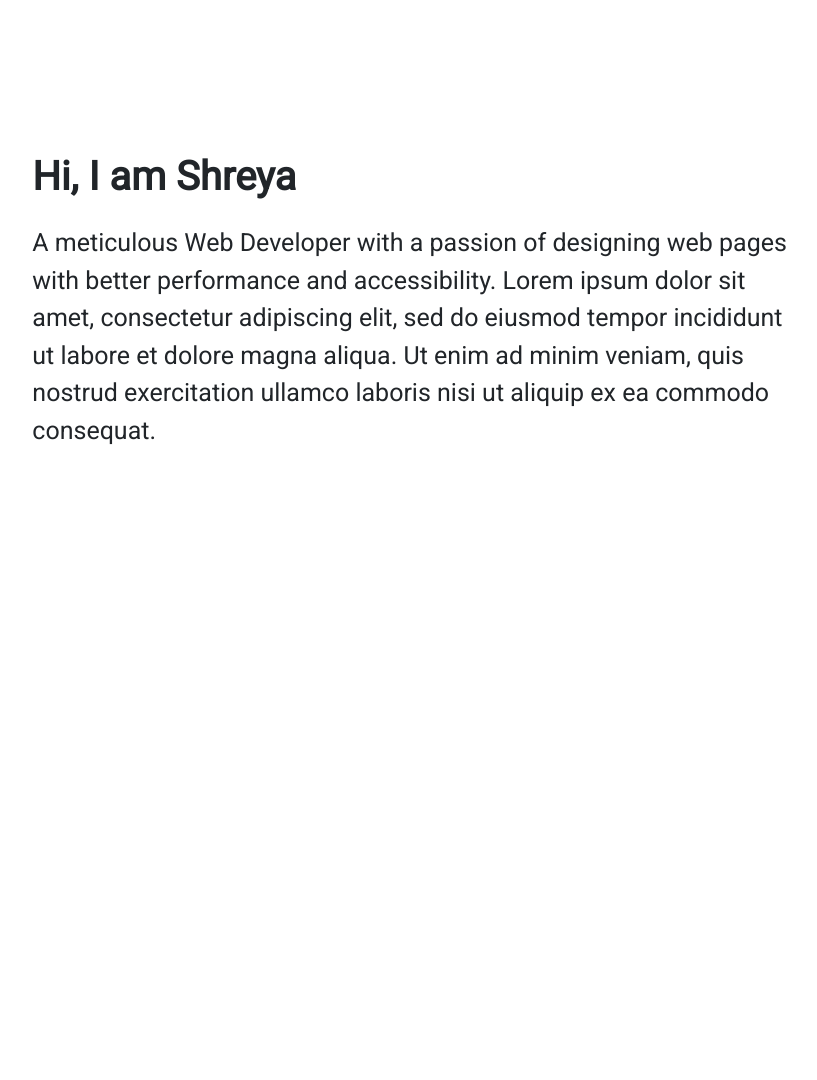
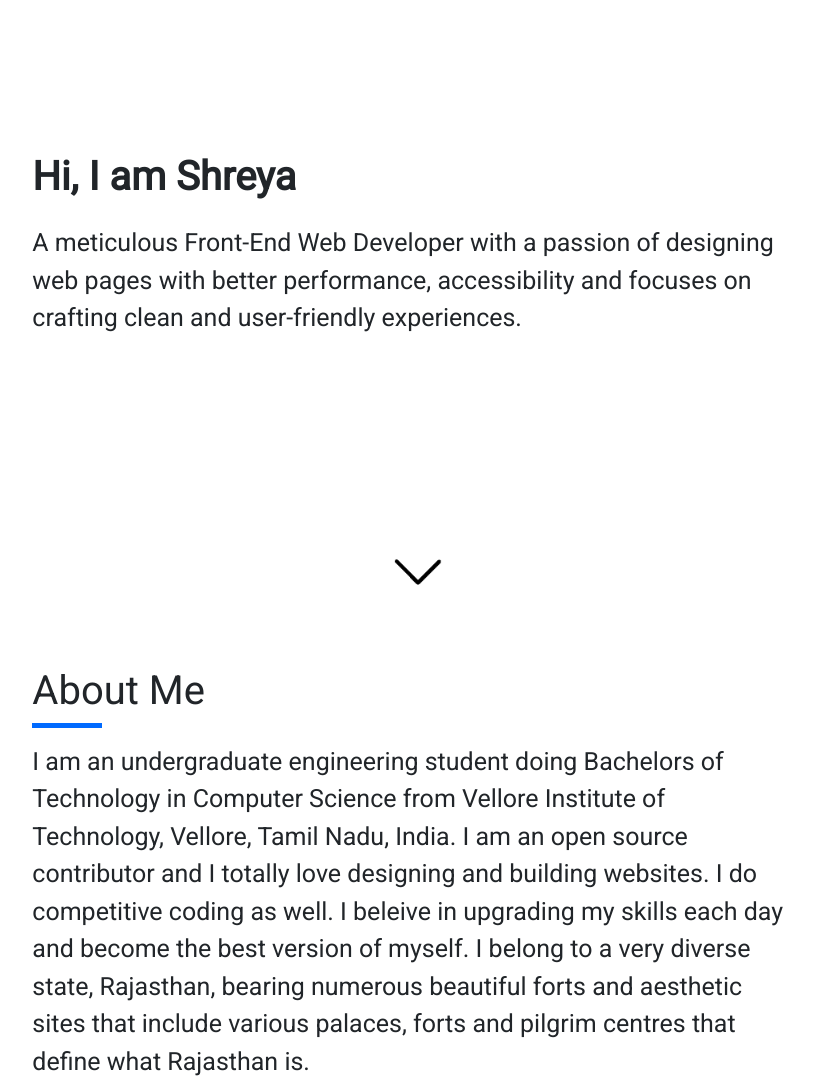
Before and after one commit to mshreya9/mshreya9.github.io, a website: page index.html in a window 1280 px wide. Shown: the part 83-1163 px from the top of the page, without its empty margins (226-1043 px from the left). Before the commit the page ends 800 px from the top, so only its background shows below. Drawn offline with nearby package versions, Linux system fonts and the light colour scheme.

Commit message:
add index page

```diff
--- a/index.html
+++ b/index.html
@@ -25,11 +25,15 @@
     <meta itemprop="name" content="Shreya Maheshwari">
     <meta itemprop="description" content="Portfolio of Shreya Maheshwari">
     <meta itemprop="image" content="#">
+    <!-- <script src="node_modules/confetti-js/dist/index.min.js"></script> -->
     <link rel="canonical" href="https://mshreya9.github.io/home.html">
     <link rel="stylesheet" href="https://stackpath.bootstrapcdn.com/bootstrap/4.4.1/css/bootstrap.min.css"
-    integrity="sha384-Vkoo8x4CGsO3+Hhxv8T/Q5PaXtkKtu6ug5TOeNV6gBiFeWPGFN9MuhOf23Q9Ifjh" crossorigin="anonymous">
+        integrity="sha384-Vkoo8x4CGsO3+Hhxv8T/Q5PaXtkKtu6ug5TOeNV6gBiFeWPGFN9MuhOf23Q9Ifjh" crossorigin="anonymous">
+    <!-- Font Awesome -->
+    <link rel="stylesheet" href="https://stackpath.bootstrapcdn.com/font-awesome/4.7.0/css/font-awesome.min.css"
+        integrity="sha384-wvfXpqpZZVQGK6TAh5PVlGOfQNHSoD2xbE+QkPxCAFlNEevoEH3Sl0sibVcOQVnN" crossorigin="anonymous">
     <script src="https://www.gstatic.com/firebasejs/7.13.1/firebase-app.js"></script>
-	<script src="https://www.gstatic.com/firebasejs/7.13.1/firebase-analytics.js"></script>
+    <script src="https://www.gstatic.com/firebasejs/7.13.1/firebase-analytics.js"></script>
     <!-- Google Fonts -->
     <link href="https://fonts.googleapis.com/css?family=Roboto&display=swap" rel="stylesheet">
     <link rel="stylesheet" href="./styles/index.css">
@@ -39,10 +43,13 @@
 </head>
 
 <body>
+    <!-- <div style="position : absolute; top : 0; z-index : -100">
+        <canvas id="confetti"></canvas>
+    </div> -->
     <nav class="navbar navbar-expand-lg navbar-light bg-white ">
         <a class="navbar-brand" href="index.html">
             <img src="./assets/shreya-logo-img.png" id="logo-top" alt="Shreya Portfolio"
-                style="width:80px; height:60px;">
+                style="width:70px; height:60px;">
         </a>
 
         <button class="navbar-toggler" type="button" data-toggle="collapse" data-target="#navbarSupportedContent"
@@ -77,29 +84,85 @@
             </ul>
         </div>
     </nav>
-
     <div class="container-fluid">
         <div class="row">
             <div class="col-lg-2 col-12"></div>
             <div class="col-12 col-lg-8">
-                <div style="margin-top:150px; padding: 0px 30px;">
+                <div style="margin-top : 150px; padding: 0px 30px;">
                     <div class="head-title">
                         <h1><strong>Hi, I am Shreya</strong></h1>
                     </div>
                     <div class="head-content">
-                        A meticulous Web Developer with a passion of designing web pages with better performance and
-                        accessibility. Lorem ipsum dolor sit amet, consectetur adipiscing elit, sed do eiusmod tempor
-                        incididunt ut labore et dolore magna aliqua. Ut enim ad minim veniam, quis nostrud exercitation
-                        ullamco laboris nisi ut aliquip ex ea commodo consequat.
+                        A meticulous Front-End Web Developer with a passion of designing web pages with better
+                        performance,
+                        accessibility and focuses on crafting clean and user-friendly experiences.
                     </div>
                 </div>
             </div>
             <div class="col-lg-2 col-12"></div>
         </div>
+
+        <div class="row">
+            <div class="col-12" style="text-align:center; margin-top:180px;">
+                <img src="./assets/down-arrow.gif" href="#about" style="cursor: pointer; width:120px; height:120px;">
+            </div>
+        </div>
+
+        <div class="row">
+            <div class="col-lg-2 col-12"></div>
+            <div class="col-12 col-lg-8">
+                <div style="margin-top : 30px; padding: 0px 30px;">
+                    <div id="about">
+                        <h1>About Me</h1>
+                        <div style="border-bottom:5px solid #006AFF; width:70px;"></div>
+                    </div>
+
+                    <div class="head-content">
+                        I am an undergraduate engineering student doing Bachelors of Technology in Computer Science from
+                        Vellore Institute of Technology, Vellore, Tamil Nadu, India. I am an open source contributor and
+                        I totally love designing and building websites. I do competitive coding as
+                        well. I beleive in upgrading my skills each day and become the best version of myself.
+
+                        I belong to a very diverse state, Rajasthan, bearing numerous beautiful forts and aesthetic
+                        sites that include various palaces, forts and pilgrim centres that define what Rajasthan is.
+
+
+                    </div>
+                </div>
+            </div>
+            <div class="col-lg-2 col-12"></div>
+        </div>
+
+        <!-- <div class="row">
+            <div class="col-12 col-lg-5"></div>
+            <div class="col-12 col-lg-2">
+                <div class="row" style="border:2px solid black; padding:10px">
+                    <div class="col-3" style="text-align:center;">
+                        <i class="fa fa-github"></i>
+                    </div>
+                    <div class="col-3" style="text-align:center;">
+                        <i class="fa fa-linkedin-square"></i>
+                    </div>
+                    <div class="col-3" style="text-align:center;">
+                        <i class="fa fa-instagram"></i>
+                    </div>
+                    <div class="col-3" style=text-align:center;">
+                        <i class="fa fa-facebook-official"></i>
+                    </div>
+                </div>
+            </div>
+            <div class="col-12 col-lg-5"></div>
+        </div> -->
     </div>
 
+    <!-- <script>
+        var confettiSettings = {"target":"confetti","max":"80","size":"1.5","animate":true,"props":["circle","square","triangle","line"],"colors":[[165,104,246],[230,61,135],[0,199,228],[253,214,126]],"clock":"25","rotate":true,"width":"1536","height":"674","start_from_edge":true,"respawn":false}
+        var confetti = new ConfettiGenerator(confettiSettings);
+        confetti.render();
+    </script> -->
     <script src="https://code.jquery.com/jquery-3.4.1.slim.min.js"
-        integrity="sha384-J6qa4849blE2+poT4WnyKhv5vZF5SrPo0iEjwBvKU7imGFAV0wwj1yYfoRSJoZ+n" crossorigin="anonymous"></script>
+        integrity="sha384-J6qa4849blE2+poT4WnyKhv5vZF5SrPo0iEjwBvKU7imGFAV0wwj1yYfoRSJoZ+n"
+        crossorigin="anonymous"></script>
     <script src="https://cdn.jsdelivr.net/npm/popper.js@1.16.0/dist/umd/popper.min.js"
         integrity="sha384-Q6E9RHvbIyZFJoft+2mJbHaEWldlvI9IOYy5n3zV9zzTtmI3UksdQRVvoxMfooAo" crossorigin="anonymous"
         async></script>
@@ -108,6 +171,7 @@
         async></script>
 
     <script src="./scripts/navbar.js"></script>
+
 </body>
 
 </html>
--- a/package.json
+++ b/package.json
@@ -21,5 +21,8 @@
     "eslint": "^6.8.0",
     "eslint-config-airbnb-base": "^14.1.0",
     "eslint-plugin-import": "^2.20.2"
+  },
+  "dependencies": {
+    "confetti-js": "0.0.18"
   }
 }
```
Also changed, not shown: achievements.html (+2 -2 lines), blog.html (+1 -1 lines), contact.html (+1 -1 lines), project.html (+1 -1 lines), assets/down-arrow.gif (added), styles/index.css (line endings or trailing spaces), 1 other file.
